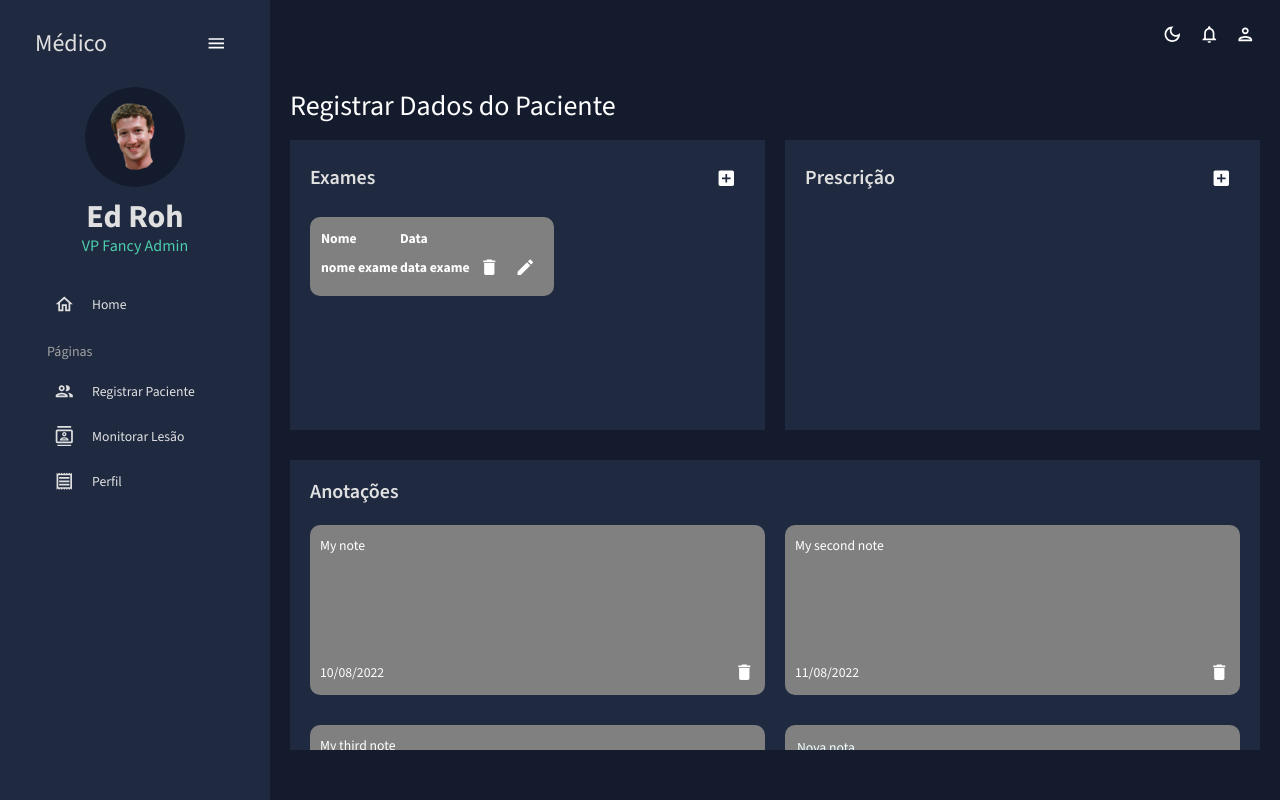
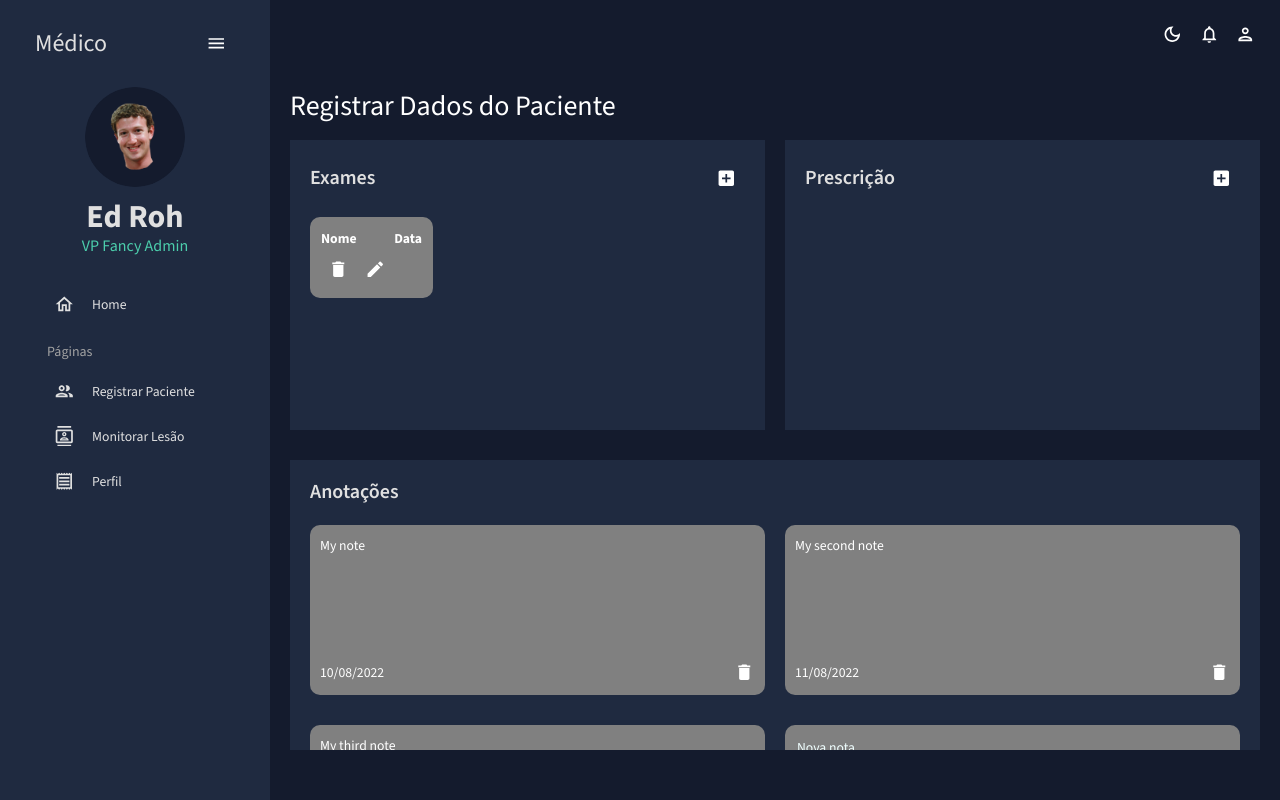
Before and after one commit to joycelimaa/frontProjetoWeb, a React (Vite) app in the folder client/: page /update in a window 1280 px wide. Built offline with nearby package versions, Linux system fonts and the light colour scheme.

Commit message:
tela médico - continuação exames III

```diff
--- a/client/src/components/AllExams.jsx
+++ b/client/src/components/AllExams.jsx
@@ -1,7 +1,6 @@
 import { Box,  IconButton, Typography } from "@mui/material";
 import DeleteIcon from "@mui/icons-material/Delete";
 import EditIcon from "@mui/icons-material/Edit";
-import { useState } from "react";
 
 
 const AllExams = ({exam}) => {
@@ -28,10 +27,18 @@ const AllExams = ({exam}) => {
             </thead>
             <tbody>
             <tr>
-                <th>nome exame</th>
-                <th>data exame</th>
+
+                {exam.map((exams)=>(
+                    <div key={exams.id}>
+                        <th>{exams.name}</th>
+                        <th>{exams.date}</th>
+                    </div>
+
+                ))}
+
                 <Box
                 display="flex"
+
                 >
                     <IconButton><DeleteIcon/></IconButton>
                     <IconButton><EditIcon/></IconButton>
--- a/client/src/scenes/update/index.jsx
+++ b/client/src/scenes/update/index.jsx
@@ -76,11 +76,13 @@ function Update(){
         openChange(false)
     }
 
-    const [exam, setExam] = useState([{
+    const initialValues = [{
         id:1,
         name: '',
         date: '',
-    }])
+    }]
+
+    const [exam, setExam] = useState(initialValues)
 
     const resetExam = () =>{
         setExam(initialState)
```
